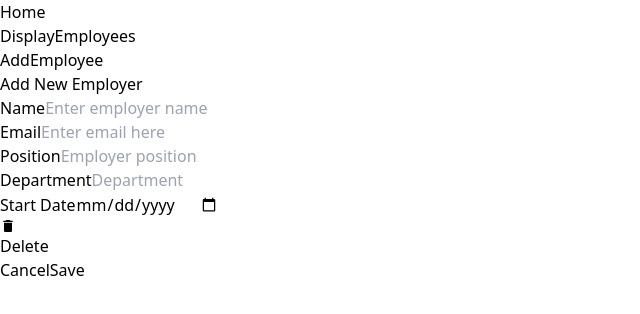
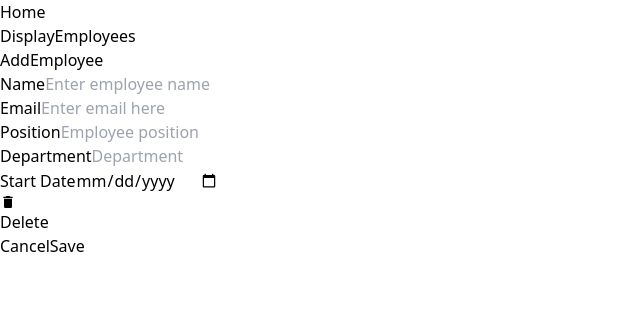
Before and after one commit to solomonrazak/employee-management-app, a React (Vite) app: page /addemployer in a window 1280 px wide. Both pictures are taken after a click on the button "Add New Employer". Shown: the top 314 px of the page, without its empty margins (0-640 px from the left). Built offline with nearby package versions, Linux system fonts and the light colour scheme.

Commit message:
button display tweak

```diff
--- a/src/components/AddEmployer.jsx
+++ b/src/components/AddEmployer.jsx
@@ -4,7 +4,8 @@ import { DataContext } from "../DataContext";
 
 const AddEmployer = () => {
 
-    const [showForm, setShowForm] = useState(false)
+    const [showForm, setShowForm] = useState(false);
+    const [showButton, setShowButton] = useState(true)
 
     const {formData, setFormData, setEmployees} = useContext(DataContext);
 
@@ -12,6 +13,7 @@ const AddEmployer = () => {
     // function to displayform
     function displayForm(){
         setShowForm(!showForm)
+        setShowButton(false)
     }
 
     // function to handle form input changes
@@ -82,6 +84,7 @@ const AddEmployer = () => {
 
       function handleCancel() {
         setShowForm(false) // Hide the displayed form
+        setShowButton(true)
       }
 
       function handleDelete(e) {
@@ -97,12 +100,14 @@ const AddEmployer = () => {
 
   return (
     <div>
+      {showButton &&
       <div className="flex justify-center">
         <button className="bg-slate-300 px-2 py-1 rounded-md my-3" onClick={displayForm}>Add New Employer</button>
       </div>
+}
       {showForm &&
 
-      <div className="w-[300px] mx-auto">
+      <div className="w-[300px] mx-auto mt-10">
         <form onSubmit={handleSubmit}>
             <div>
           <label className="font-medium" htmlFor="name">
@@ -110,7 +115,7 @@ const AddEmployer = () => {
           </label>
           <input
             id="name"
-            placeholder="Enter employer name"
+            placeholder="Enter employee name"
             type="text"
             className="block w-full bg-gray-100 border-solid border-[2px] h-[40px] text-[14px] my-2 px-4 rounded-xl focus:border-blue-600 focus:outline-none focus:ring-0 required:border-red-500"
             name="name"
@@ -141,7 +146,7 @@ const AddEmployer = () => {
           </label>
           <input
             id="position"
-            placeholder="Employer position"
+            placeholder="Employee position"
             className="block w-full bg-gray-100 border-2 h-[40px] text-[14px] my-2 px-4 rounded-xl focus:border-blue-600 focus:outline-none required:border-red-500"
             type="text"
             name="position"
```
Also changed, not shown: 1 other file (tests, documents, lock files or other folders).
